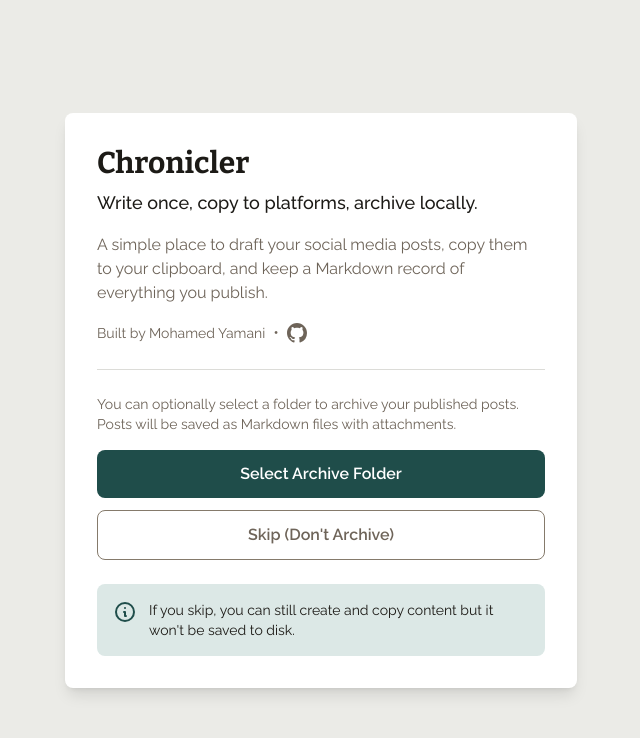
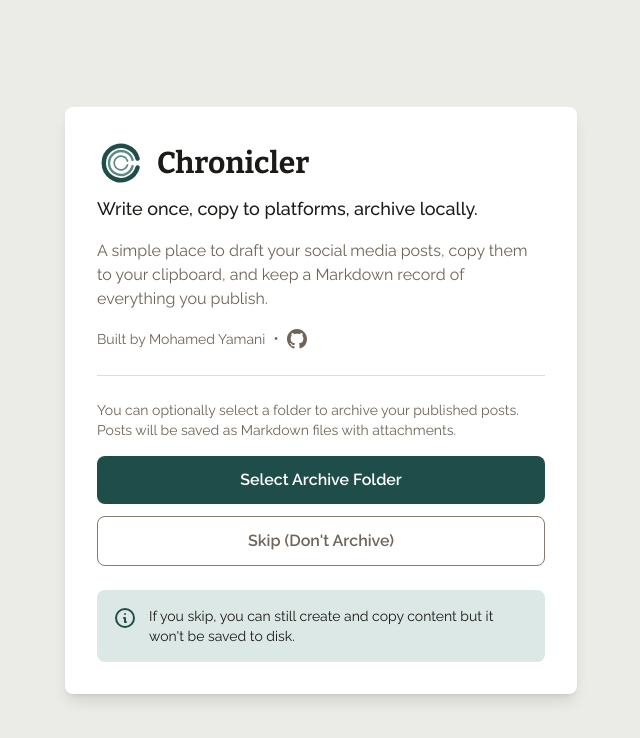
Before and after one commit to yamanidev/chronicler, a Preact app: page / in a window 1280 px wide. Shown: the top 738 px of the page, without its empty margins (319-959 px from the left). Built offline with nearby package versions, Linux system fonts and the light colour scheme.

Commit message:
feat: add logo to steps and `README.md`

```diff
--- a/src/components/PostForm.tsx
+++ b/src/components/PostForm.tsx
@@ -197,7 +197,10 @@
     <div class="bg-paper min-h-screen p-8 pt-10 sm:p-8">
       <div class="mx-auto max-w-3xl">
         <div class="mb-6 text-center">
-          <h1 class="font-bitter text-ink text-4xl font-bold">Create Post</h1>
+          <div class="flex items-center justify-center gap-3">
+            <img src="/logo-color.svg" alt="" class="h-12 w-12" />
+            <h1 class="font-bitter text-ink text-4xl font-bold">Create Post</h1>
+          </div>
           <p class="text-ash mt-2">
             Write your content, copy it to each platform, then mark as published.
           </p>
--- a/src/components/SuccessStep.tsx
+++ b/src/components/SuccessStep.tsx
@@ -28,9 +28,10 @@
           </div>
         </div>
 
-        <h2 class="font-bitter text-ink mt-4 text-center text-2xl font-bold">
-          Post Archived Successfully!
-        </h2>
+        <div class="mt-4 flex items-center justify-center gap-3">
+          <img src="/logo-color.svg" alt="" class="h-12 w-12" />
+          <h2 class="font-bitter text-ink text-2xl font-bold">Post Archived Successfully!</h2>
+        </div>
 
         <p class="text-ash mt-2 text-center">Your post has been saved to the archive folder.</p>
         <AppCredit class="justify-center" />
--- a/src/components/WelcomeStep.tsx
+++ b/src/components/WelcomeStep.tsx
@@ -12,7 +12,10 @@
     return (
       <div class="bg-paper flex min-h-screen items-center justify-center p-8">
         <div class="w-full max-w-lg rounded-lg bg-white p-8 shadow-lg">
-          <h2 class="font-bitter text-ink mb-2 text-3xl font-bold">Chronicler</h2>
+          <div class="mb-2 flex items-center gap-3">
+            <img src="/logo-color.svg" alt="" class="h-12 w-12" />
+            <h2 class="font-bitter text-ink text-3xl font-bold">Chronicler</h2>
+          </div>
           <p class="text-ink mb-4 text-lg font-medium">Write once, copy to platforms.</p>
           <p class="text-ash mb-4">
             A simple place to draft your social media posts and copy them to your clipboard.
@@ -75,7 +78,10 @@
   return (
     <div class="bg-paper flex min-h-screen items-center justify-center p-8">
       <div class="w-full max-w-lg rounded-lg bg-white p-8 shadow-lg">
-        <h2 class="font-bitter text-ink mb-2 text-3xl font-bold">Chronicler</h2>
+        <div class="mb-2 flex items-center gap-3">
+          <img src="/logo-color.svg" alt="" class="h-12 w-12" />
+          <h2 class="font-bitter text-ink text-3xl font-bold">Chronicler</h2>
+        </div>
         <p class="text-ink mb-4 text-lg font-medium">
           Write once, copy to platforms, archive locally.
         </p>
```
Also changed, not shown: 1 other file (tests, documents, lock files or other folders).
